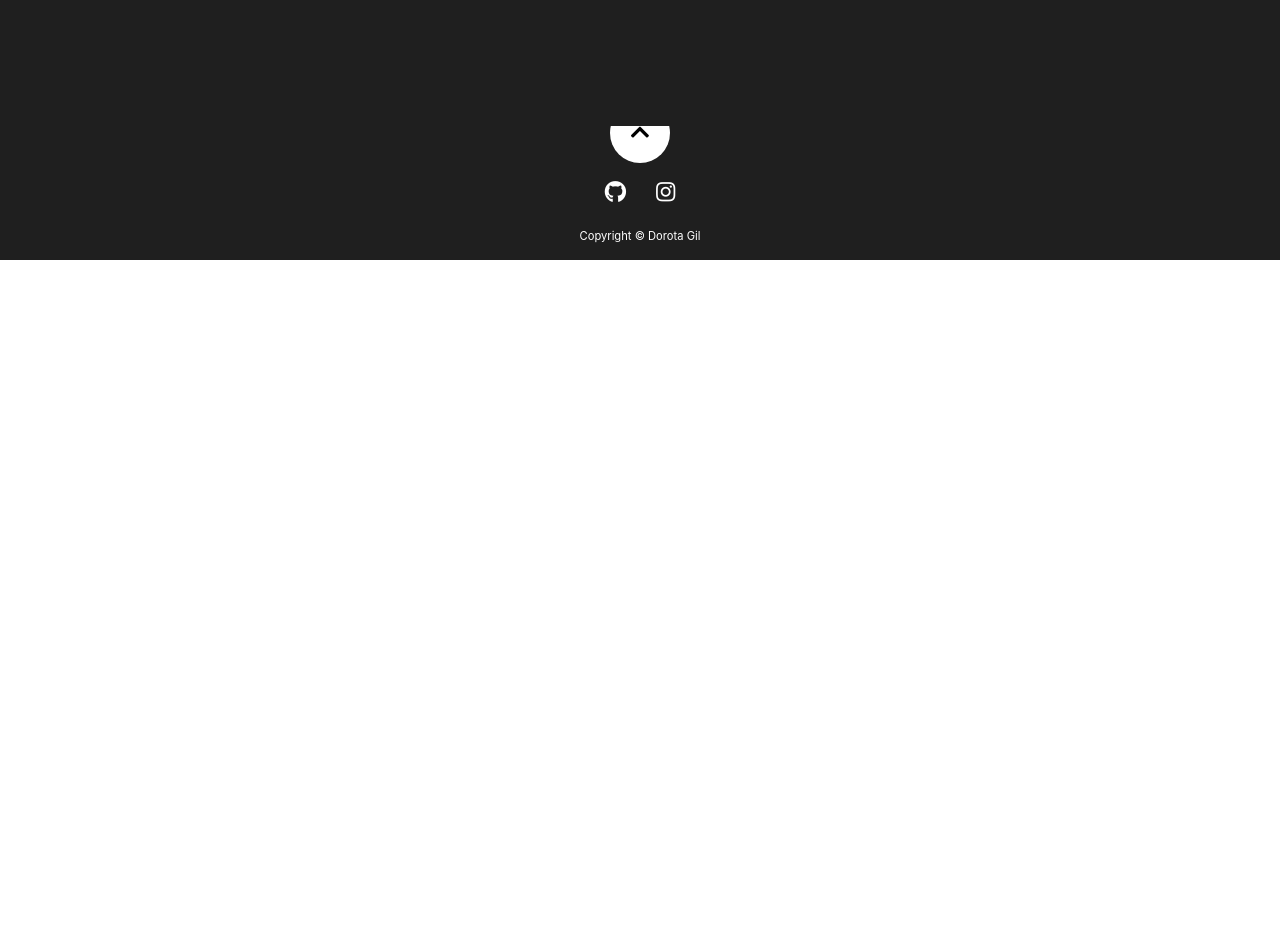
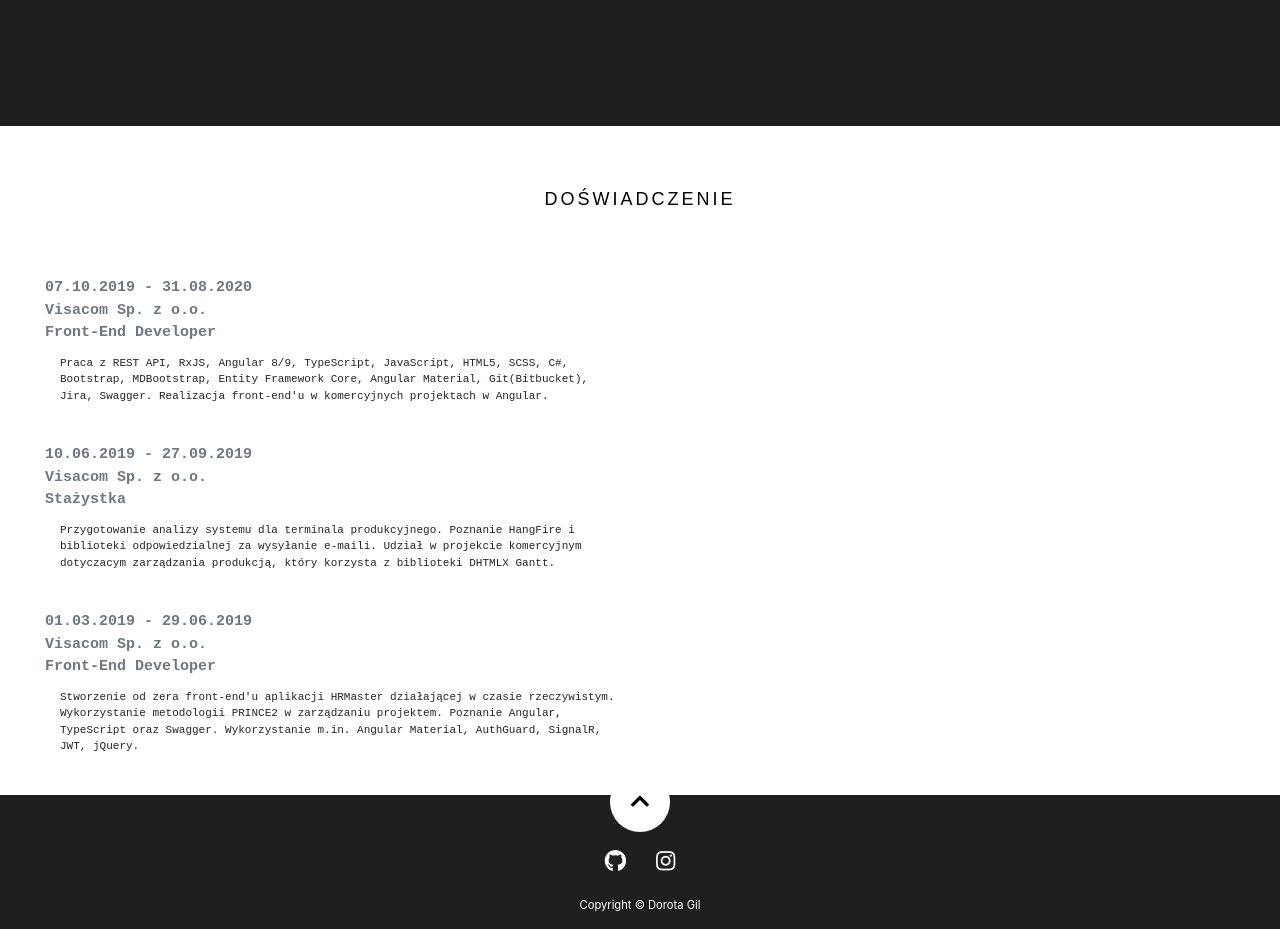
Before and after one commit to Dorota1997/Dorota1997.github.io, a React (Create React App) app: page / in a window 1280 px wide. Shown: the part 2362-3291 px from the top of the page. Before the commit the page ends 2622 px from the top, so only its background shows below. Built offline with nearby package versions, Linux system fonts and the light colour scheme; some icons are missing.

Commit message:
Import Experience Component in App

```diff
--- a/src/App.js
+++ b/src/App.js
@@ -4,6 +4,7 @@ import './App.css';
 import Header from './components/Header';
 import Footer from './components/Footer';
 import About from './components/About';
+import Experience from './components/Experience';
 import Projects from './components/Projects';
 import Skills from './components/Skills';
 
@@ -43,6 +44,7 @@ class App extends Component {
         <About data={this.state.resumeData.main}/>
         <Projects data={this.state.resumeData.projects}/>
         <Skills data={this.state.resumeData.resume}/>
+        <Experience data={this.state.resumeData.experience}/>
         <Footer data={this.state.resumeData.main}/>
       </div>
     );
```
